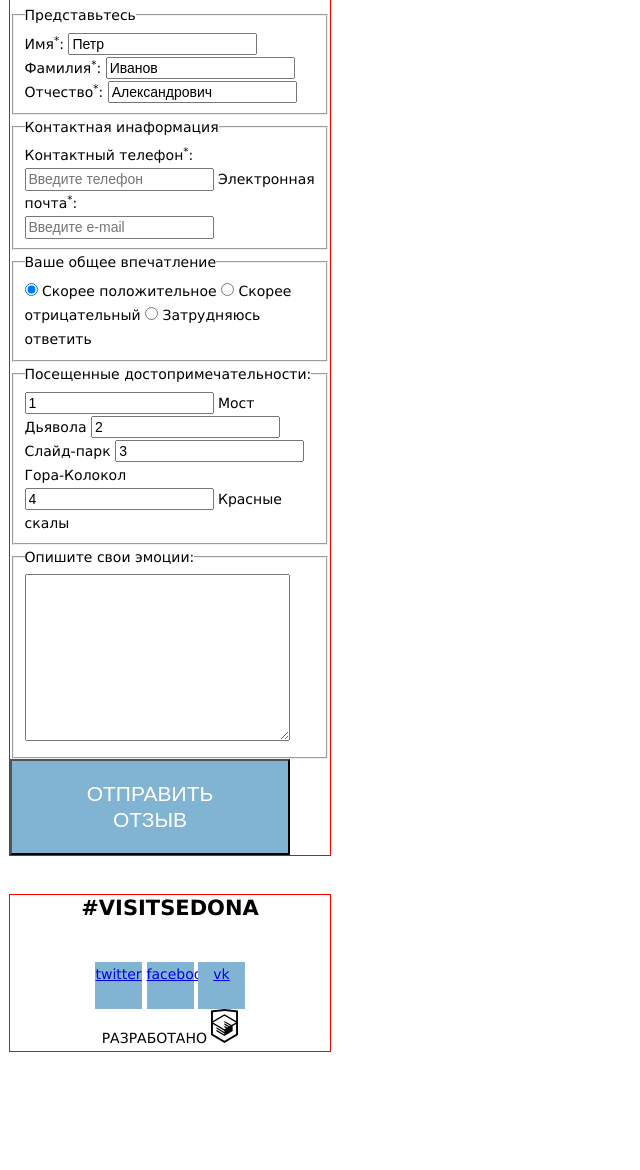
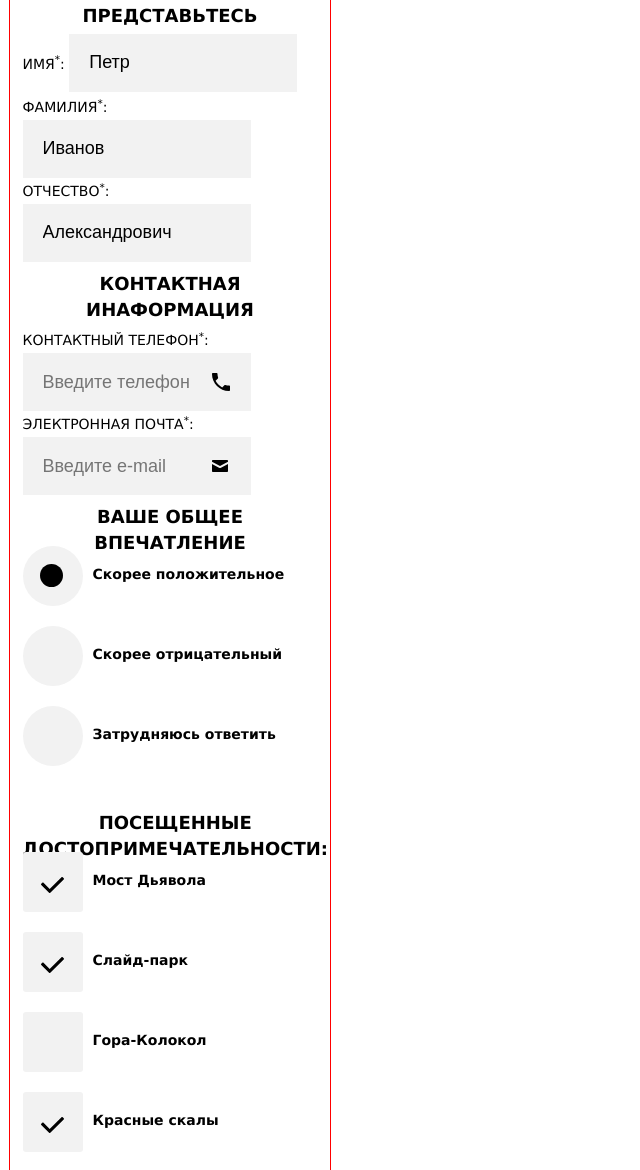
Before and after one commit to academyunit/18002-sedona, a website: page form.html in a window 1280 px wide. Shown: the part 651-1821 px from the top of the page, without its empty margins (0-640 px from the left). Before the commit the page ends 1712 px from the top, so only its background shows below. Drawn offline with nearby package versions, Linux system fonts and the light colour scheme; files that its build step writes are made by us from their sources; a web font is replaced by a local one.

Commit message:
Add CSS for form.html

```diff
--- a/form.html
+++ b/form.html
@@ -40,67 +40,81 @@
     <form action="http://echo.htmlacademy.ru" method="post">
       <fieldset class="form__group">
         <legend class="form__legend">Представьтесь</legend>
-        <label>
+        <label class="form__label">
           Имя<sup>*</sup>: <input class="form__text" type="text" name="name" value="Петр">
         </label>
-        <label>
+        <label class="form__label">
           Фамилия<sup>*</sup>: <input class="form__text" type="text" name="surname" value="Иванов">
         </label>
-        <label>
+        <label class="form__label">
           Отчество<sup>*</sup>: <input class="form__text" type="text" name="middle_name" value="Александрович">
         </label>
       </fieldset>
       <fieldset class="form__group">
         <legend class="form__legend">Контактная инаформация</legend>
-        <label>
+        <label class="form__label form__label--phone">
           Контактный телефон<sup>*</sup>:
           <br>
-          <input class="form__text" type="text" name="phone" value="" placeholder="Введите телефон">
+          <input class="form__text form__text--phone" type="text" name="phone" value="" placeholder="Введите телефон">
         </label>
-        <label>
+        <label class="form__label form__label--email">
           Электронная почта<sup>*</sup>:
           <br>
-          <input class="form__text" type="text" name="phone" value="" placeholder="Введите e-mail">
+          <input class="form__text form__text--email" type="text" name="phone" value="" placeholder="Введите e-mail">
         </label>
       </fieldset>
       <fieldset class="form__group">
         <legend class="form__legend">Ваше общее впечатление</legend>
-        <input type="radio" class="form__radio" name="rating" id="rating_1" value="1" checked>
-        <label for="rating_1">
+        <div class="form__control">
+          <input type="radio" class="form__radio visually-hidden" name="rating" id="rating_1" value="1" checked>
+          <label class="form__label form__label--radio" for="rating_1">
             Скорее положительное
           </label>
-        <input type="radio" class="form__radio" name="rating" id="rating_2" value="2">
-        <label for="rating_2">
+        </div>
+        <div class="form__control">
+          <input type="radio" class="form__radio visually-hidden" name="rating" id="rating_2" value="2">
+          <label class="form__label form__label--radio" for="rating_2">
             Скорее отрицательный
           </label>
-        <input type="radio" class="form__radio" name="rating" id="rating_3" value="3">
-        <label for="rating_3">
+        </div>
+        <div class="form__control">
+          <input type="radio" class="form__radio visually-hidden" name="rating" id="rating_3" value="3">
+          <label class="form__label form__label--radio" for="rating_3">
             Затрудняюсь ответить
           </label>
+        </div>
       </fieldset>
       <fieldset class="form__group">
         <legend class="form__legend">Посещенные достопримечательности:</legend>
-        <input type="text" class="form__checkbox" name="places" id="place_1" value="1" checked>
-        <label for="place_1">
+        <div class="form__control">
+          <input type="checkbox" class="form__checkbox visually-hidden" name="places[]" id="place_1" value="1" checked>
+          <label class="form__label form__label--checkbox" for="place_1">
             Мост Дьявола
           </label>
-        <input type="text" class="form__checkbox" name="places" id="place_2" value="2" checked>
-        <label for="place_2">
+        </div>
+        <div class="form__control">
+          <input type="checkbox" class="form__checkbox visually-hidden" name="places[]" id="place_2" value="2" checked>
+          <label class="form__label form__label--checkbox" for="place_2">
             Слайд-парк
           </label>
-        <input type="text" class="form__checkbox" name="places" id="place_3" value="3">
-        <label for="place_3">
+        </div>
+        <div class="form__control">
+          <input type="checkbox" class="form__checkbox visually-hidden" name="places[]" id="place_3" value="3">
+          <label class="form__label form__label--checkbox" for="place_3">
             Гора-Колокол
           </label>
-        <input type="text" class="form__checkbox" name="places" id="place_4" value="4" checked>
-        <label for="place_4">
+        </div>
+        <div class="form__control">
+          <input type="checkbox" class="form__checkbox visually-hidden" name="places[]" id="place_4" value="4" checked>
+          <label class="form__label form__label--checkbox" for="place_4">
             Красные скалы
           </label>
+        </div>
       </fieldset>
       <fieldset class="form__group">
         <legend class="form__legend">Опишите свои эмоции:</legend>
-        <label>
-          <textarea name="emotions" id="emotions" cols="30" rows="10" class="form-area"></textarea>
+        <label class="form__label">
+          <textarea class="form__textarea" name="emotions" id="emotions" cols="30" rows="10"></textarea>
         </label>
       </fieldset>
       <button class="form__button button" type="submit">Отправить отзыв</button>
--- /dev/null
+++ b/sass/form.scss
@@ -0,0 +1,155 @@
+.form {
+
+  &__group {
+    border: none;
+  }
+
+  &__control {
+    margin-bottom: 20px;
+  }
+
+  &__legend {
+    font-weight: bolder;
+    font-size: 18px;
+    line-height: 26px;
+
+    text-transform: uppercase;
+
+    text-align: center;
+  }
+
+  &__label {
+    display: inline-block;
+
+    min-height: 60px;
+
+    font-size: 14px;
+    line-height: 26px;
+
+    text-transform: uppercase;
+
+    cursor: pointer;
+
+    &--radio,
+    &--checkbox
+    {
+      padding-left: 70px;
+      position: relative;
+
+      font-weight: bolder;
+      text-transform: none;
+    }
+
+    &--radio::before,
+    &--radio::after,
+    &--checkbox::before,
+    &--checkbox::after
+    {
+      position: absolute;
+      top: -15px;
+      left: 0;
+
+      background-color: #f2f2f2;
+      content: "";
+    }
+
+    &--radio::before,
+    &--radio::after {
+      border-radius: 50%;
+    }
+
+    &--checkbox::before,
+    &--checkbox::after {
+      border-radius: 5%;
+    }
+
+    &--radio::before,
+    &--checkbox::before
+    {
+      width: 60px;
+      height: 60px;
+    }
+
+    &--radio::after,
+    &--checkbox::after
+    {
+      display: none;
+
+      z-index: 2;
+    }
+
+    &--radio::after {
+      top: 3px;
+      left: 17px;
+
+      width: 23px;
+      height: 23px;
+
+      background: black;
+    }
+
+    &--checkbox::after {
+      width: 60px;
+      height: 60px;
+    }
+
+    input[type="radio"]:checked + &--radio::after
+    {
+      display: block;
+    }
+
+    input[type="checkbox"]:checked + &--checkbox::after {
+      display: block;
+
+      top: 10px;
+      left: 18px;
+
+      background-color: transparent;
+      background-image: url("/img/icon-tick.svg");
+      background-repeat: no-repeat;
+    }
+  }
+
+  &__text,
+  &__textarea
+  {
+    width: 228px;
+    height: 58px;
+    border: none;
+    padding: 20px;
+
+    background: #f2f2f2;
+
+    font-size: 18px;
+    line-height: 26px;
+  }
+
+  &__text--phone,
+  &__text--email {
+    position: relative;
+
+    padding-right: 60px;
+
+    background-repeat: no-repeat;
+    background-position: 189px;
+  }
+
+  &__text--phone {
+    background-image: url("/img/icon-phone.svg");
+  }
+
+  &__text--email {
+    background-image: url("/img/icon-mail.svg");
+  }
+
+  &__textarea {
+    min-width: 280px;
+    min-height: 160px;
+  }
+
+  &__button {
+
+    width: 280px;
+    height: 60px;
+  }
+}
--- a/sass/global.scss
+++ b/sass/global.scss
@@ -1,4 +1,9 @@
-* {
+/* Safe inheritance */
+*, *:before, *:after {
+  box-sizing: inherit;
+}
+
+html {
   box-sizing: border-box;
 }
 
@@ -34,3 +39,14 @@ body {
   text-decoration: none;
   text-transform: uppercase;
 }
+
+.visually-hidden {
+  position: absolute;
+  overflow: hidden;
+  clip: rect(0 0 0 0);
+  height: 1px;
+  width: 1px;
+  margin: -1px;
+  padding: 0;
+  border: 0;
+}
--- a/sass/style.scss
+++ b/sass/style.scss
@@ -12,6 +12,7 @@
 @import "finder";
 @import "slider";
 @import "tour";
+@import "form";
 @import "map";
 @import "page-footer";
 @import "tag";
```
Lines whose indentation alone changed are shown as unchanged.
